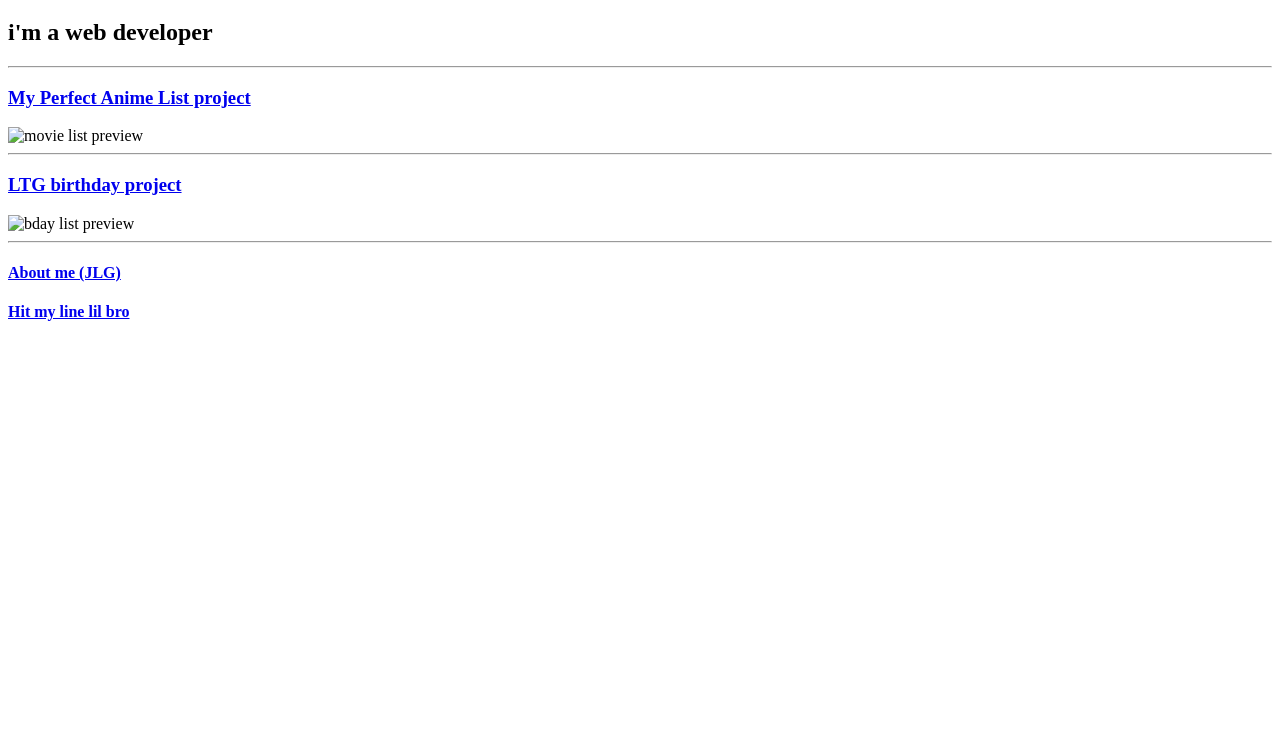
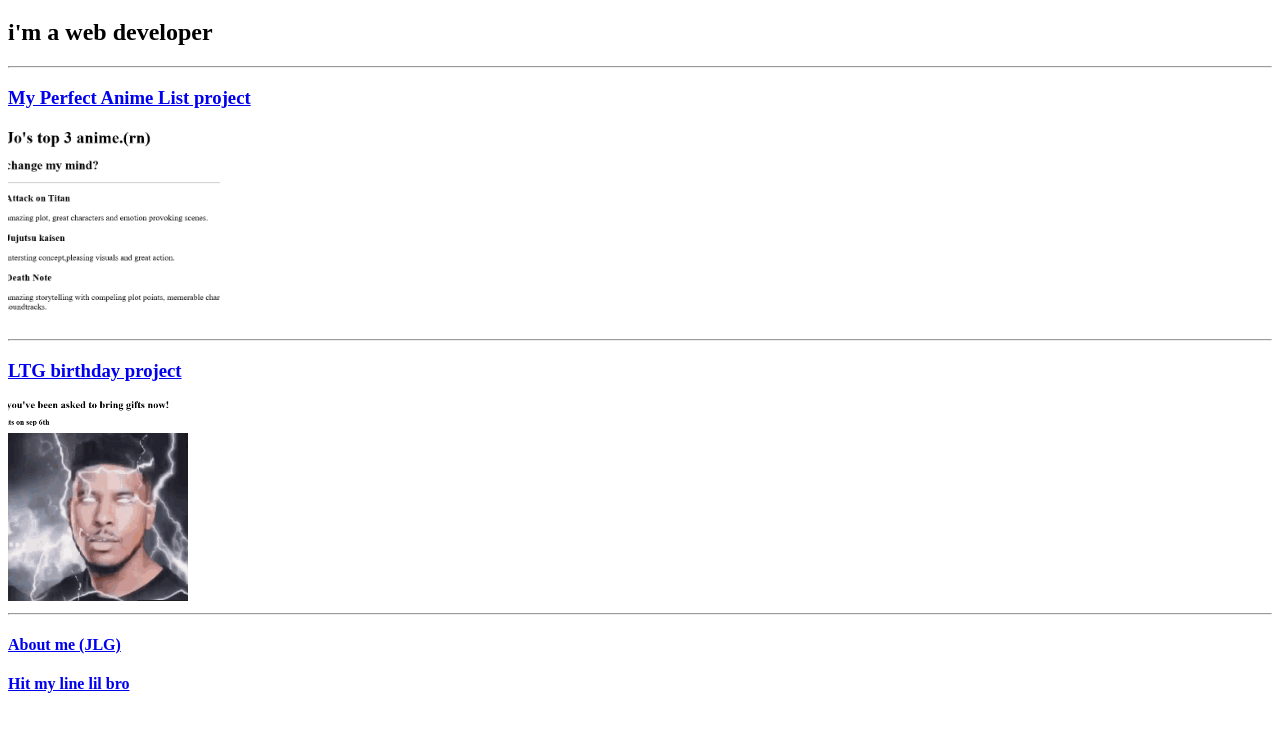
Before and after one commit to Jo-levelup/html-porfolio, a plain HTML site: page public/index.html in a window 1280 px wide. Shown: the part 61-792 px from the top of the page. Drawn offline with Linux system fonts and the light colour scheme.

Commit message:
Update index.html

```diff
--- a/public/index.html
+++ b/public/index.html
@@ -12,10 +12,10 @@
     <h2>i'm a web developer</h2>
     <hr />
     <a href="public/Jo's movies.html"><h3>My Perfect Anime List project</h3></a>
-    <img src="./public/images/Jo's list scrncht.png" height="200" alt="movie list preview"/>
+    <img src="images/Jo's list scrncht.png" height="200" alt="movie list preview"/>
     <hr>
      <a href="public/birthday with ltg.html"><h3>LTG birthday project</h3></a>
-     <img src="./public/images/Jo's bday list.png" height="200" alt="bday list preview"/>
+     <img src="images/Jo's bday list.png" height="200" alt="bday list preview"/>
      <hr />
      <a href="public/about.html"><h4>About me (JLG)</h4><a href="public/contact.html"><h4>Hit my line lil bro</h4></a>
 </body>
```
